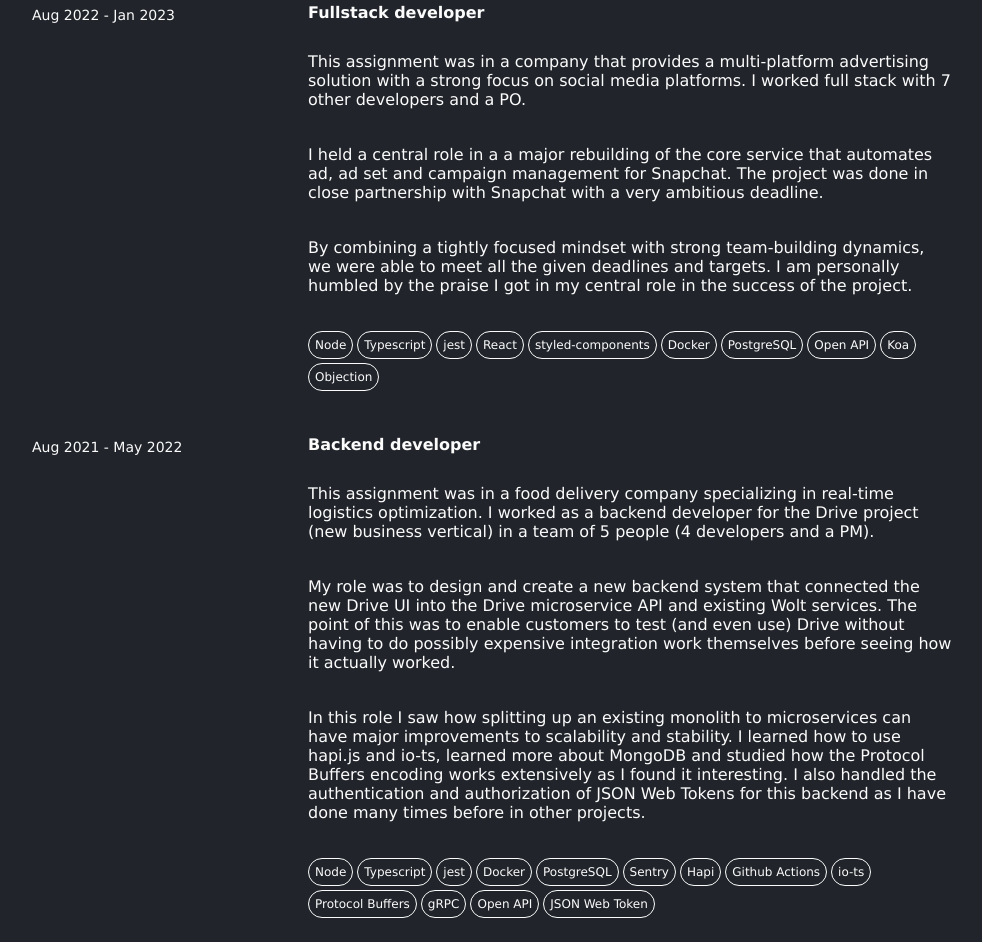
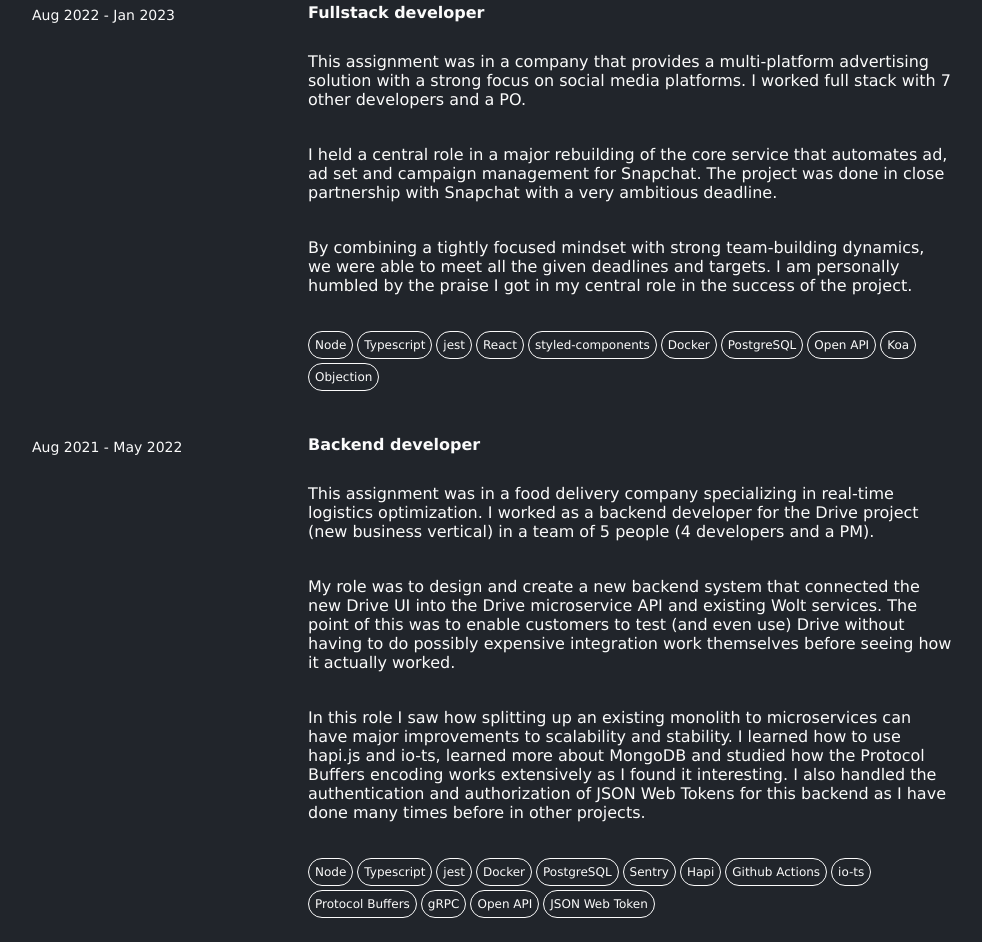
Before and after one commit to miikaah/miikaah.github.io, a plain HTML site: page index.html in a window 1280 px wide. Shown: the part 786-1728 px from the top of the page, without its empty margins (148-1130 px from the left). Drawn offline with Linux system fonts and the light colour scheme.

Commit message:
Fix typo

```diff
--- a/index.html
+++ b/index.html
@@ -61,7 +61,7 @@
               platforms. I worked full stack with 7 other developers and a PO.
             </p>
             <p>
-              I held a central role in a a major rebuilding of the core service
+              I held a central role in a major rebuilding of the core service
               that automates ad, ad set and campaign management for Snapchat.
               The project was done in close partnership with Snapchat with a
               very ambitious deadline.
```
